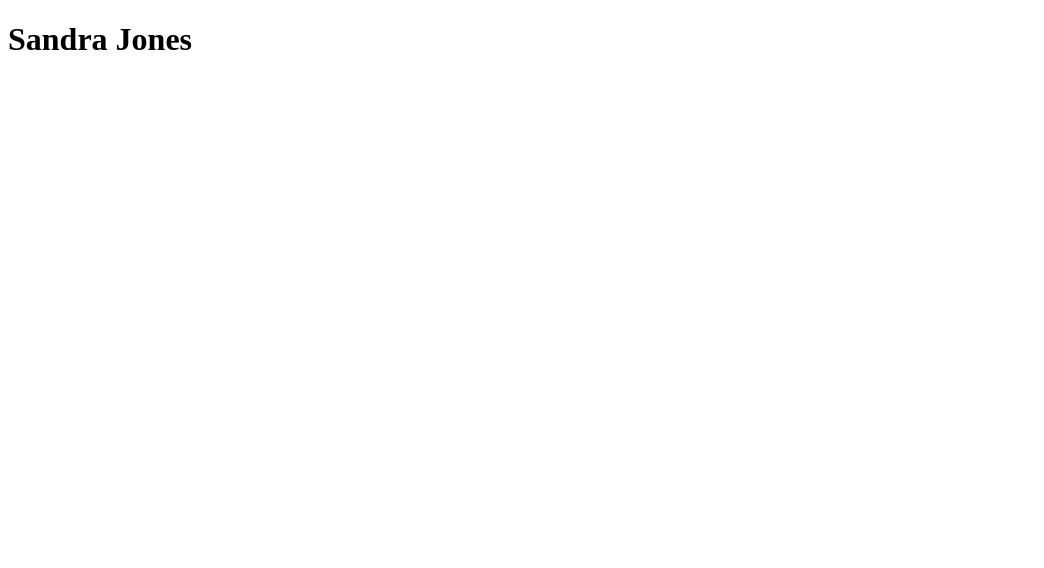
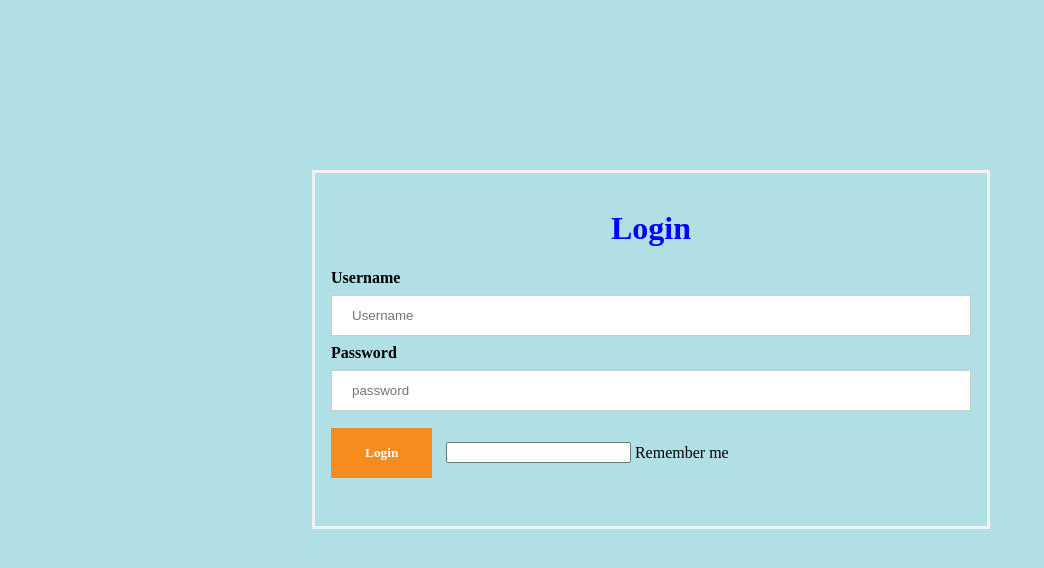
Before and after one commit to Sjones352/Sjones352.github.io, a plain HTML site: page index.html in a window 1280 px wide. Shown: the whole page, without its empty margins (0-1044 px from the left). Drawn offline with Linux system fonts and the light colour scheme.

Commit message:
just because

```diff
--- /dev/null
+++ b/CSS/style.css
@@ -0,0 +1,85 @@
+body {
+  background-color: powderblue;
+}
+h1 {
+  color: blue;
+}
+p {
+  color: red;
+}
+
+.city {
+  color: white;
+  padding: 10px;
+}
+
+.monument {
+  width: 250px;
+  height: 300px;
+}
+
+.form {
+    border: 3px;
+    color: black;
+}
+
+.text-center {
+    text-align: center;
+}
+
+.container {
+    padding: 16px;
+    width: 50%;
+    top: 40%;
+    left: 40%;
+    margin-top: -150px;
+    margin-left: -200px;
+    position: absolute;
+    border: 3px solid #f1f1f1;
+}
+
+.text {
+    width: 100%;
+    padding: 12px 20px;
+    margin: 8px 0;
+    display: inline-block;
+    border: 1px solid #ccc;
+    box-sizing: border-box;
+}
+
+.button {
+    background-color: #f68b1f;
+    color: white;
+    padding: 1rem 2rem;
+    border-color: transparent;
+    cursor: pointer;
+    width: auto;
+    margin: 0.6rem 0.6rem 1rem 0;
+    font-weight: 700;
+    text-align: center;
+    display: inline-block;
+}
+
+/* Add a hover effect for buttons */
+.button:hover {
+    opacity: 0.8;
+}
+
+.button-border {
+    line-height: 1;
+    outline: none;
+    font-family: Source Sans Pro;
+
+}
+
+.val_error {
+   color: red;
+   text-align:center;
+}
+
+.time {
+  font-weight: bold;
+  color: black;
+  float: right;
+  padding: 10px 15px 9px 15px !important;
+}
--- a/index.html
+++ b/index.html
@@ -1,9 +1,35 @@
-<!DOCTYPE html>
 <html>
-<head>
- <title>Sandra aka pepe</title>
- </head>
- <body>
-<h1>Sandra Jones</h1>
-</body>
-</html>
+<head ">
+  <title>Index</title>
+  <link rel="shortcut icon " type="image/x-icon " href="favicon.ico " >
+  <script src="validation.js " type="text/javascript "></script>
+  <link rel="stylesheet " type="text/css " href="css/style.css ">
+
+  </head>
+
+  <body>
+
+    <div id='city' class="city ">
+      <div id='time' class='time'></div>
+      <div id='content' class="container ">
+        <h1 class="text-center ">Login</h1>
+        <form name="loginForm " class='form'  id="myForm " onsubmit="validateForm(); return false; ">
+          <div>
+            <label><b>Username</b></label>
+            <input class="text " id="username " name="username " placeholder="Username ">
+            <div id="username_error " class="val_error "></div>
+          </div>
+          <div>
+            <label><b>Password</b></label>
+            <input  class="text " id="password " name="password " placeholder="password ">
+            <div id="password_error " class="val_error "></div>
+          </div>
+          <div>
+            <button class="button button-border " type="submit ">Login</button>
+            <input type="checkbox " checked="checked "> Remember me
+          </div>
+        </form>
+      </div>
+    </div>
+    </body>
+    </html>
```
